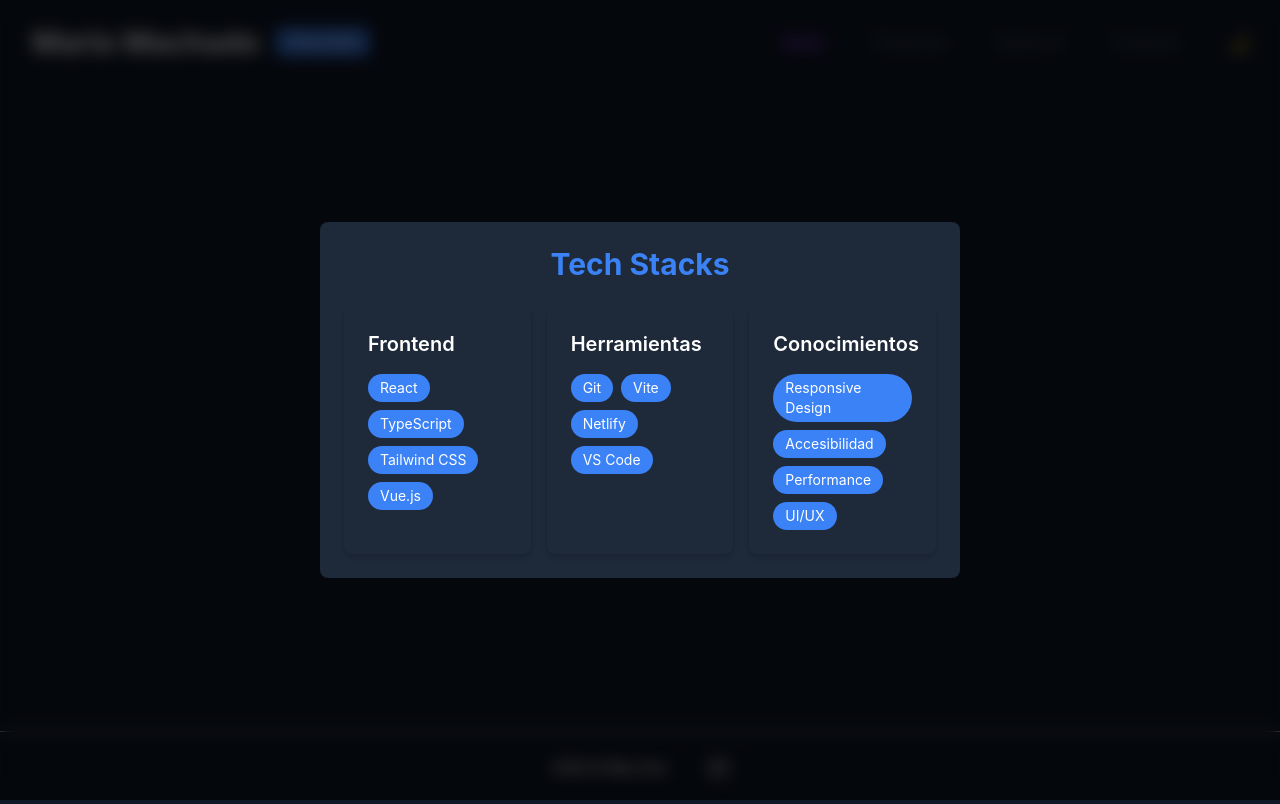
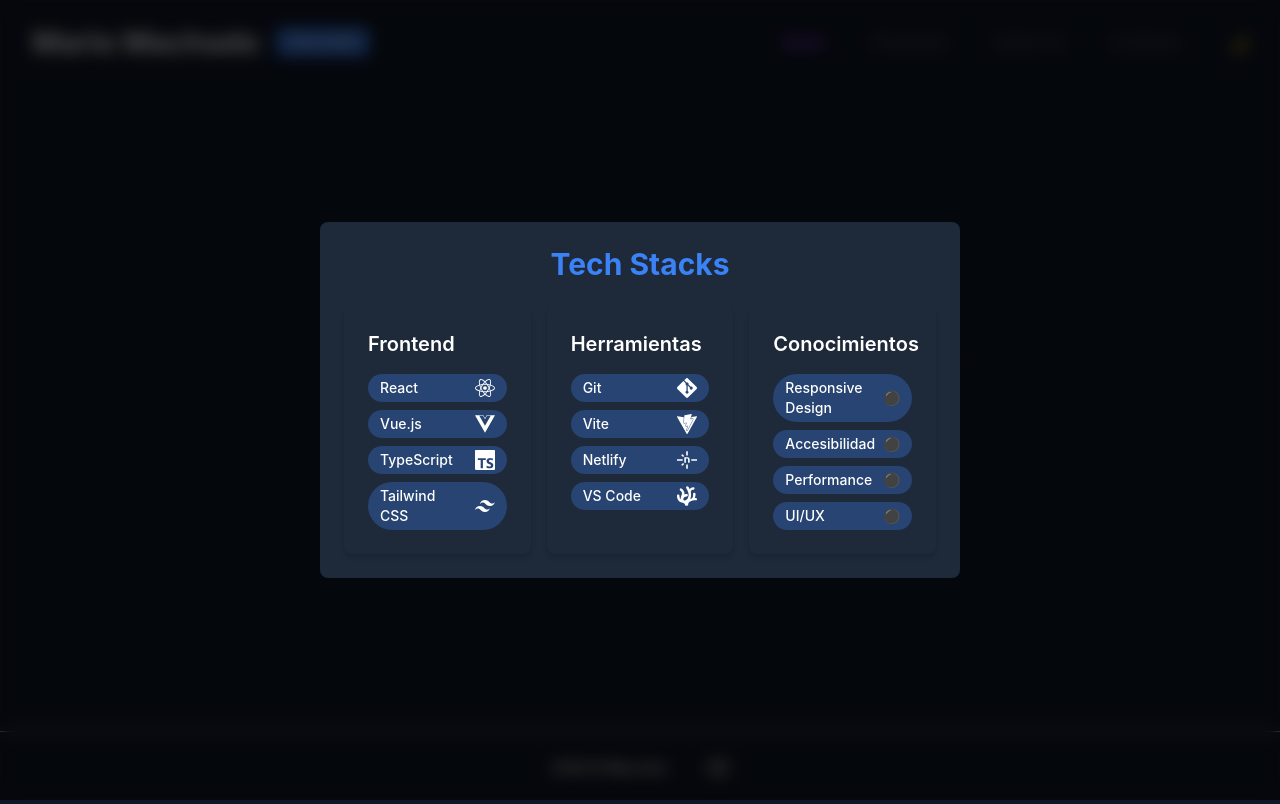
Before and after one commit to MaoMachado/Portfolio, a React (Vite) app: page / in a window 1280 px wide. Both pictures are taken after a click on the button "View skills". Built offline with nearby package versions, Linux system fonts and the light colour scheme.

Commit message:
feat: agregar datos de habilidades en data/skills.ts

```diff
--- a/package.json
+++ b/package.json
@@ -20,6 +20,7 @@
     "lucide-react": "^1.16.0",
     "motion": "^12.38.0",
     "react": "^19.2.6",
+    "react-icons": "^5.6.0",
     "react-router-dom": "^7.15.1",
     "tailwindcss": "^4.3.0"
   },
--- a/src/components/sections/Skills.tsx
+++ b/src/components/sections/Skills.tsx
@@ -1,4 +1,15 @@
 import { useEffect, useState } from "react";
+import type { IconType } from "react-icons";
+import {
+  SiGit,
+  SiNetlify,
+  SiReact,
+  SiTailwindcss,
+  SiTypescript,
+  SiVite,
+  SiVscodium,
+  SiVuedotjs,
+} from "react-icons/si";
 import { SKILLS, type SkillsType } from "../../data/skills";
 
 interface SkillsProps {
@@ -11,6 +22,17 @@
   useEffect(() => {
     setData(SKILLS);
   }, []);
+
+  const IconsMap: Record<string, IconType> = {
+    react: SiReact,
+    vuejs: SiVuedotjs,
+    typescript: SiTypescript,
+    tailwindcss: SiTailwindcss,
+    git: SiGit,
+    vite: SiVite,
+    netlify: SiNetlify,
+    vscode: SiVscodium,
+  };
 
   return (
     <section
@@ -28,15 +50,26 @@
               className="p-6 rounded-lg bg-gray-100 dark:bg-gray-800 shadow-md"
             >
               <h3 className="text-xl font-semibold mb-4">{item.title}</h3>
-              <div className="flex flex-wrap gap-2">
-                {item.skills.map((skill, index) => (
-                  <span
-                    key={index}
-                    className="px-3 py-1 text-sm rounded-full bg-(--ascent-primary) text-white"
-                  >
-                    {skill}
-                  </span>
-                ))}
+              <div className="flex flex-col flex-wrap gap-2">
+                {item.skills.map((skill) => {
+                  const IconComponent = skill.icon
+                    ? IconsMap[skill.icon]
+                    : null;
+
+                  return (
+                    <span
+                      key={skill.name}
+                      className={`flex items-center justify-between gap-2 px-3 py-1 rounded-full text-sm font-medium bg-(--ascent-primary-30) text-black dark:text-white`}
+                    >
+                      {skill.name}
+                      {IconComponent ? (
+                        <IconComponent className="w-5 h-5" />
+                      ) : (
+                        <span>⚫</span>
+                      )}
+                    </span>
+                  );
+                })}
               </div>
             </div>
           ))}
--- a/src/data/skills.ts
+++ b/src/data/skills.ts
@@ -1,19 +1,44 @@
+interface IconType {
+  name: string;
+  color: string;
+  icon?: string;
+}
+
 export interface SkillsType {
   title: string;
-  skills: string[];
+  skills: IconType[];
 }
 
 export const SKILLS: SkillsType[] = [
   {
     title: "Frontend",
-    skills: ["React", "TypeScript", "Tailwind CSS", "Vue.js"],
+    skills: [
+      { name: "React", color: "61DAFB", icon: "react" },
+      { name: "Vue.js", color: "4FC08D", icon: "vuejs" },
+      { name: "TypeScript", color: "3178C6", icon: "typescript" },
+      { name: "Tailwind CSS", color: "38B2AC", icon: "tailwindcss" },
+    ],
   },
   {
     title: "Herramientas",
-    skills: ["Git", "Vite", "Netlify", "VS Code"],
+    skills: [
+      { name: "Git", color: "#F03C2E", icon: "git" },
+      { name: "Vite", color: "#646CFF", icon: "vite" },
+      { name: "Netlify", color: "#00C7B7", icon: "netlify" },
+      { name: "VS Code", color: "#007ACC", icon: "vscode" },
+    ],
   },
   {
     title: "Conocimientos",
-    skills: ["Responsive Design", "Accesibilidad", "Performance", "UI/UX"],
+    skills: [
+      {
+        name: "Responsive Design",
+        color: "#61DAFB",
+        icon: "responsive-design.svg",
+      },
+      { name: "Accesibilidad", color: "#3178C6", icon: "accesibilidad.svg" },
+      { name: "Performance", color: "#38B2AC", icon: "performance.svg" },
+      { name: "UI/UX", color: "#4FC08D", icon: "ui-ux.svg" },
+    ],
   },
 ];
```
Also changed, not shown: 1 other file (tests, documents, lock files or other folders).
